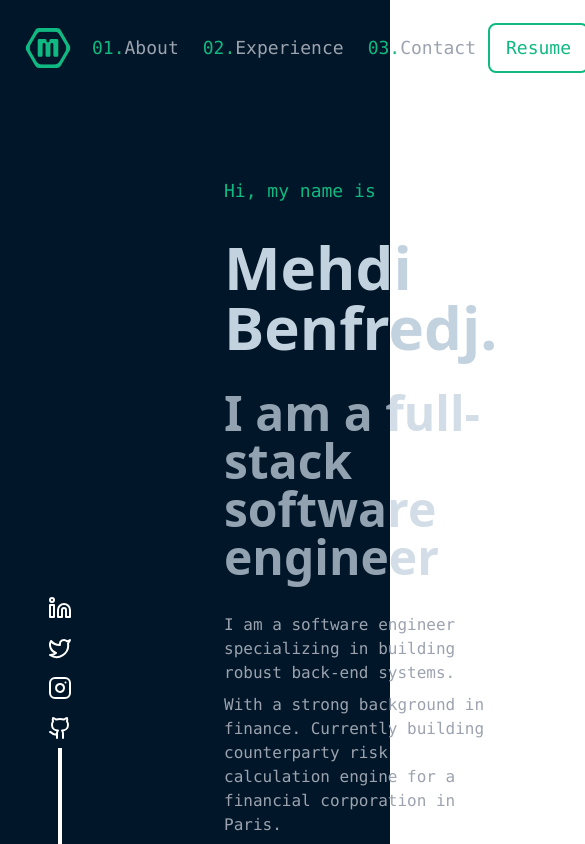
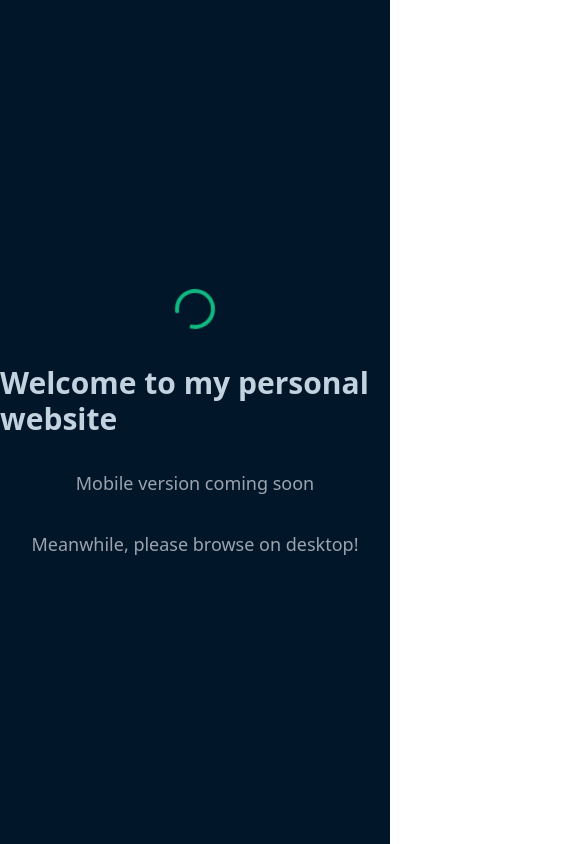
Before and after one commit to MehdiBenfredj/portfolio, a React (Vite) app: page / in a window 390 px wide. Shown: the top 844 px of the page, 585 px wide, since content can reach past the window. Built offline with nearby package versions, Linux system fonts and the light colour scheme.

Commit message:
mobile coming soon

```diff
--- a/package.json
+++ b/package.json
@@ -14,6 +14,7 @@
     "lucide-react": "^0.454.0",
     "react": "^18.3.1",
     "react-dom": "^18.3.1",
+    "react-responsive": "^10.0.0",
     "react-router-dom": "^6.27.0"
   },
   "devDependencies": {
--- a/src/App.jsx
+++ b/src/App.jsx
@@ -1,13 +1,33 @@
 import Navbar from "./components/Navbar";
 import { Outlet } from "react-router-dom";
 import Socials from "./components/Socials";
+import { useMediaQuery } from "react-responsive";
+import { LoaderCircle } from "lucide-react";
 
 function App() {
+  const isTabletOrMobile = useMediaQuery({ query: "(max-width: 1224px)" });
+
   return (
-    <div className="min-h-screen bg-vscode-blue mx-auto flex items-center">
-      <Navbar />
-      <Outlet></Outlet>
-      <Socials></Socials>
+    <div>
+      {!isTabletOrMobile && (
+        <div className="min-h-screen bg-vscode-blue mx-auto flex items-center">
+          <Navbar />
+          <Outlet></Outlet>
+          <Socials></Socials>
+        </div>
+      )}
+      {isTabletOrMobile && (
+        <div className="flex flex-col min-h-screen bg-vscode-blue mx-auto items-center justify-center">
+          <div className="pb-8" style={{ color: "#10B981" }}>
+            <LoaderCircle className="animate-spin " size={48} />
+          </div>
+          <p className="font-sans text-3xl text-name-color font-bold pb-8 ">
+            Welcome to my personal website
+          </p>
+          <p>Mobile version coming soon</p>
+          <p className="pt-8">Meanwhile, please browse on desktop!</p>
+        </div>
+      )}
     </div>
   );
 }
```
Also changed, not shown: 1 other file (tests, documents, lock files or other folders).
